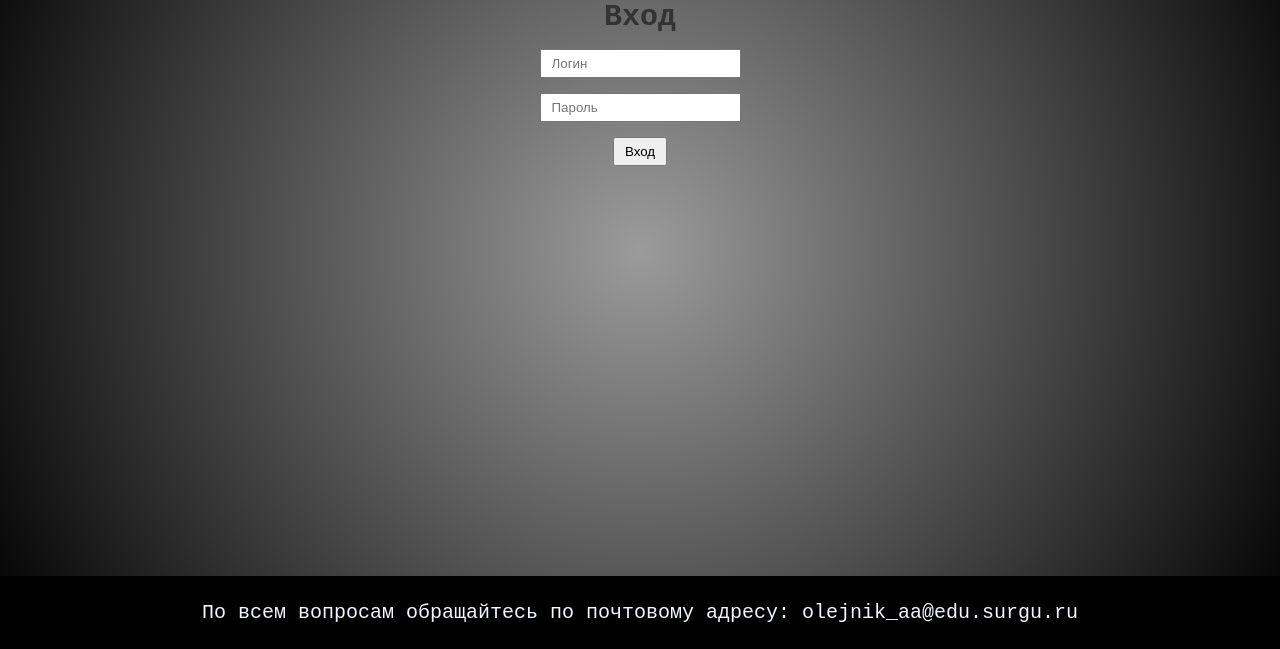
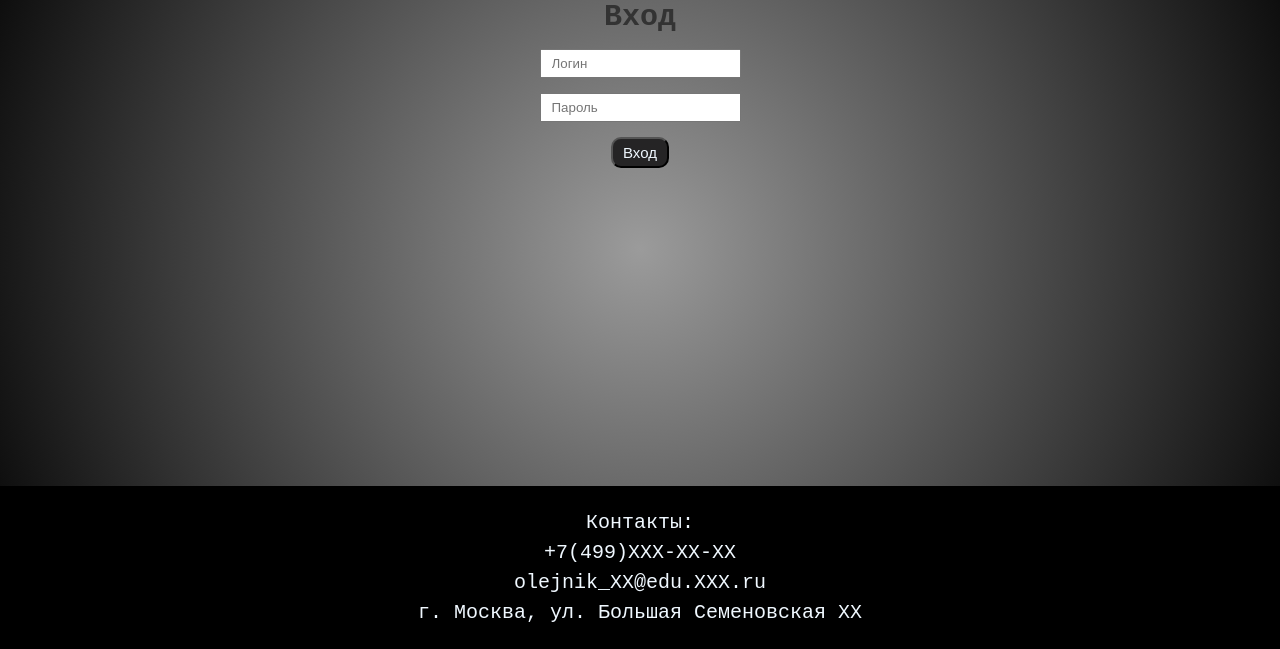
Before and after one commit to Nononosty/Verstka, a PHP site: page /login.php in a window 1280 px wide. Shown: the part 151-800 px from the top of the page. Run offline with PHP 8.4, Linux system fonts and the light colour scheme.

Commit message:
Add files via upload

```diff
--- a/footer.php
+++ b/footer.php
@@ -1,7 +1,10 @@
 <footer class="footer">
     <div class="container">
         <div class="footer_text">
-            <p>По всем вопросам обращайтесь по почтовому адресу: olejnik_aa@edu.surgu.ru</p>
+            <p>Контакты:</p>
+            <p>+7(499)XXX-XX-XX</p>
+            <p>olejnik_XX@edu.XXX.ru</p>
+            <p>г. Москва, ул. Большая Семеновская XX</p>
         </div>
     </div>
 </footer>
--- a/index.php
+++ b/index.php
@@ -14,7 +14,7 @@
     <div class="container1">
         <article class="art_1">
             <div class="text">
-                <h1>Добро пожаловать в наш магазин! Мы уверены, что вы найдете у нас то, что прийдётся вам по вкусу.</h1>
+                <h1>Добро пожаловать в наш кастом-магазин! Мы уверены, что вы найдете у нас то, что прийдётся вам по вкусу.</h1>
                 </div>
             <div class="image">
                 <img src="image/1.jpg" alt="picture_1" class="intro_img">
--- a/login.css
+++ b/login.css
@@ -31,3 +31,11 @@
 {
     padding: 5px 10px;
 }
+
+.button {
+    background-color: #252425;
+    color: aliceblue;
+    border-radius: 10px;
+    font-size: 15px;
+
+}
--- a/login.php
+++ b/login.php
@@ -17,7 +17,7 @@
             <form action="auth.php?log=1" method="post" class="form">
                 <input class="login-input" type="text" name="login" id="login" placeholder="Логин" require>
                 <input class="login-input" type="password" name="password" id="password" placeholder="Пароль" require>
-                <button class="login-input">Вход</button>
+                <button class="login-input button">Вход</button>
             </form>
         </div>
     </main>
--- a/profile.css
+++ b/profile.css
@@ -35,5 +35,7 @@
 .button {
     background-color: #252425;
     color: aliceblue;
+    border-radius: 10px;
+    font-size: 15px;
 
 }
--- a/profile.php
+++ b/profile.php
@@ -44,9 +44,9 @@
                 </div>
                 <div class="profile_name">
                         <h2>Фамилия</h2>
+                        <?php echo $fname ?>
+                        <h2>Имя</h2>
                         <?php echo $lname ?>
-                        <h2>Имя</h2>
-                        <?php echo $fname ?>
                         <h2>email</h2>
                         <?php echo $mal ?>
                     <div>
--- a/register.php
+++ b/register.php
@@ -20,7 +20,7 @@
                 <input class="login-input" type="text" name="login" id="login" placeholder="Логин" require>
                 <input class="login-input" type="password" name="password" id="password" placeholder="Пароль" require>
                 <input class="login-input" type="file" name="file" id="file" accept=".png">
-                <button class="login-input">Зарегистрироваться</button>
+                <button class="button login-input">Зарегистрироваться</button>
             </form>
         </div>
     </main>
```
